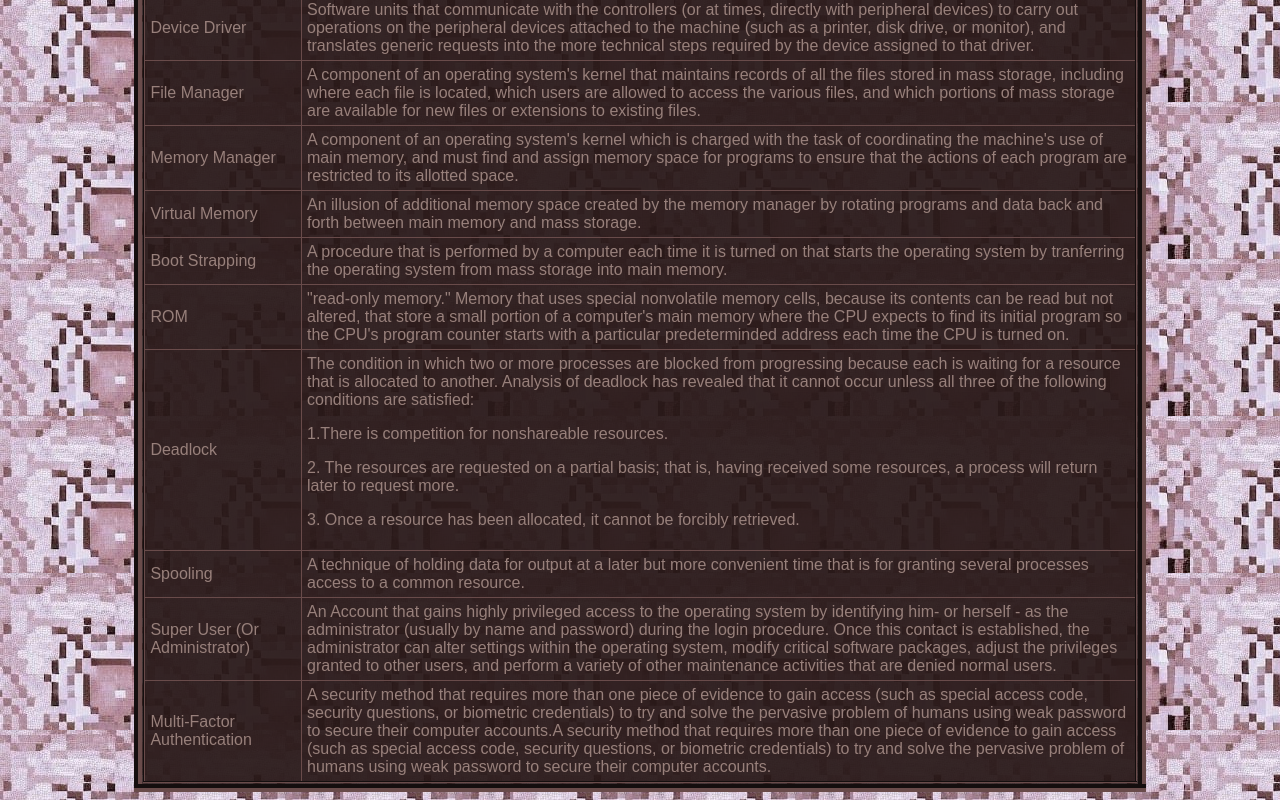
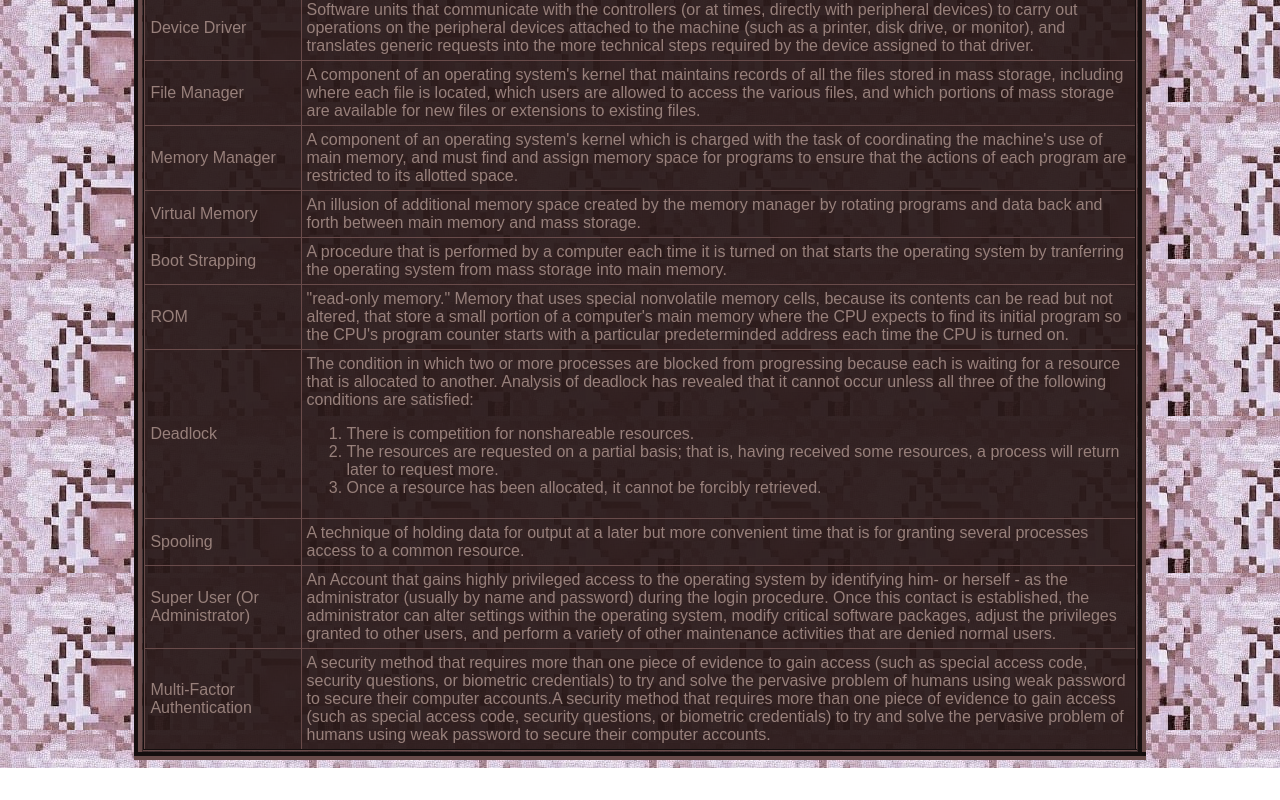
Before and after one commit to daniemcclanahan-pvcc/daniemcclanahan-pvcc.github.io, a plain HTML site: page ch3opsys.html in a window 1280 px wide. Shown: the part 840-1640 px from the top of the page. After the commit the page ends 1608 px from the top, so only its background shows below. Drawn offline with Linux system fonts and the light colour scheme.

Commit message:
Add files via upload

```diff
--- a/ch3opsys.html
+++ b/ch3opsys.html
@@ -9,7 +9,7 @@
             body {background-image: url(midterm_wallpaper.jpg ); font-family:Arial, Helvetica, sans-serif;}
             table.main {width:80%; border-collapse: collapse; border-color:#694b4a; color:#98807b; margin: auto; background-color: rgb(42, 26, 25, 85%);}
             table.terms {border-color:#694b4a; color:#98807b; margin: auto; background-color: rgb(42, 26, 25, 60%); border-collapse: collapse;}
-            table.terms td {padding: 5px}
+            table.terms td {padding: 5px; }
             h1.first-header {font-size: 20px;}
             h1.second-header {text-align:center; text-decoration:underline; text-decoration-color:#bdabab; text-decoration-thickness:2px;}
             td.NAVBAR {font-size:large; text-align:center; font-weight:bold; text-decoration:underline; text-decoration-color:#8d70b3;}
@@ -34,7 +34,7 @@
         <td class="NAVBAR"><a href="index.html"> Home</a></td>
         <td class="NAVBAR"><a href="https://www.pvcc.edu">PVCC</a></td>
         <td class="NAVBAR"><a href="https://www.w3schools.com/html/">W3 Schools</a></td>
-        <td class="NAVBAR"; style="width: 20%"><a href="contactus.html">Contact Us</a></td>
+        <td class="NAVBAR" style="width: 20%"><a href="contactus.html">Contact Us</a></td>
     </tr>
     <tr>
         <td colspan="4">
@@ -123,9 +123,11 @@
                 <tr>
                     <td>Deadlock</td>
                     <td>The condition in which two or more processes are blocked from progressing because each is waiting for a resource that is allocated to another. Analysis of deadlock has revealed that it cannot occur unless all three of the following conditions are satisfied:
-                        <p>1.There is competition for nonshareable resources.</p>
-                        <p>2. The resources are requested on a partial basis; that is, having received some resources, a process will return later to request more.</p>
-                        <p>3. Once a resource has been allocated, it cannot be forcibly retrieved.</p>
+                        <ol>
+                            <li>There is competition for nonshareable resources.</li>
+                            <li>The resources are requested on a partial basis; that is, having received some resources, a process will return later to request more.</li>
+                            <li>Once a resource has been allocated, it cannot be forcibly retrieved.</li>
+                        </ol>
                     </td>
                 </tr>
                 <tr>
```
